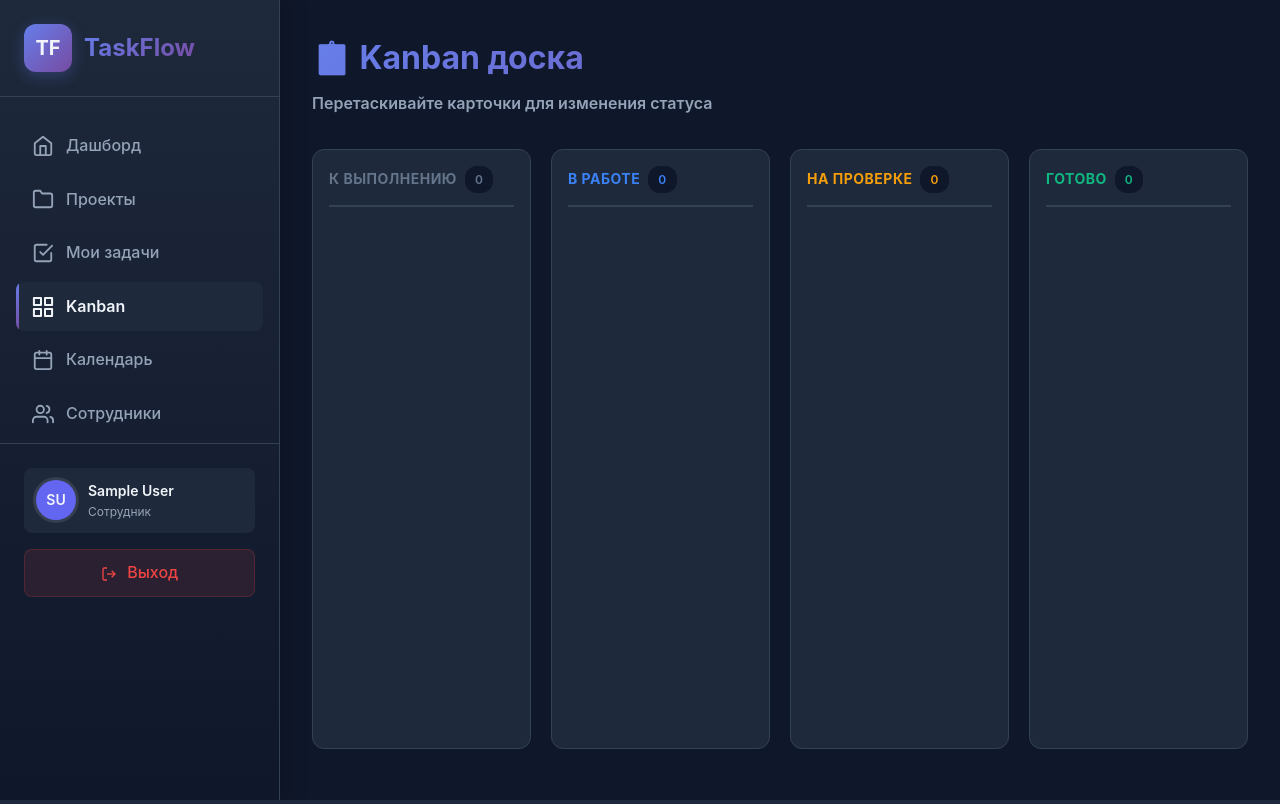
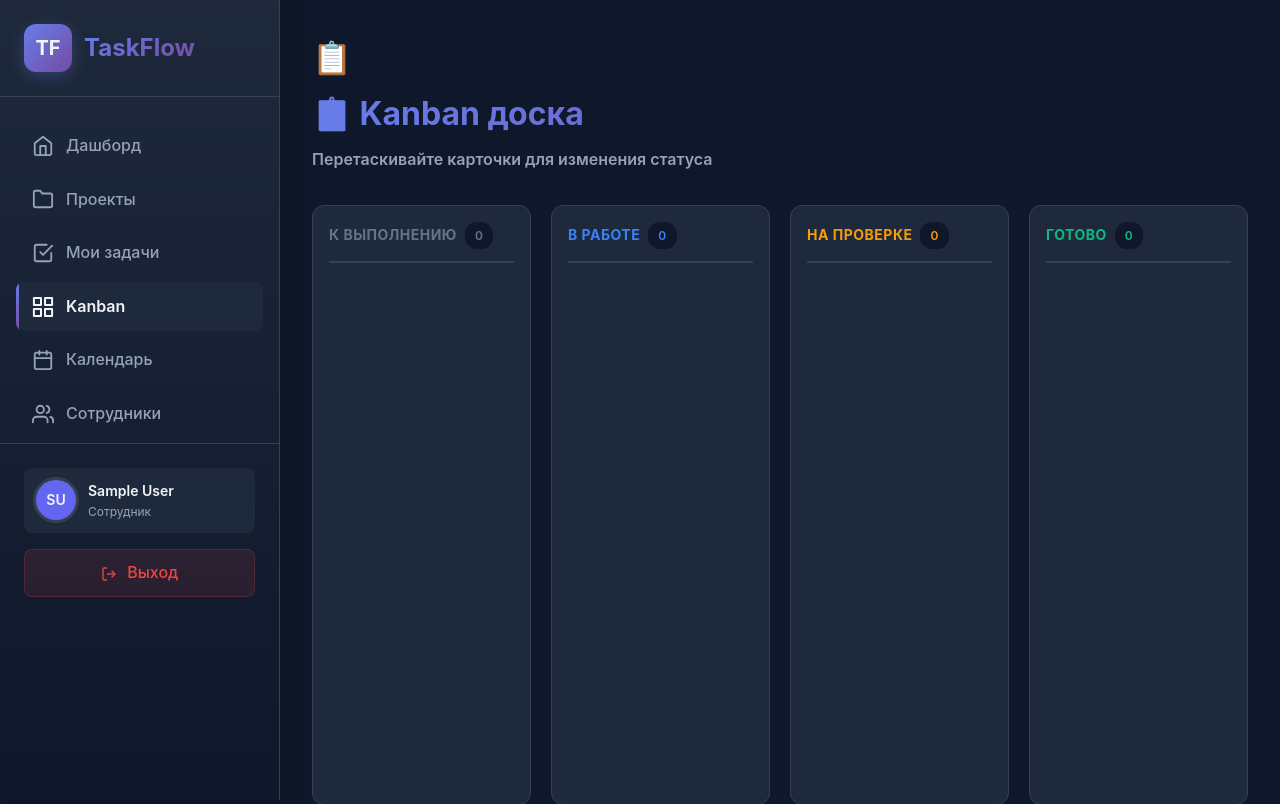
Before and after one commit to HappyHacker143/taskflow, a Django app: page /kanban/ in a window 1280 px wide. Shown: the top 804 px of the page. Run offline with Django 4.2, Linux system fonts and the light colour scheme; the visitor is signed in with stand-in values (Sample User, id 1); data comes from the database, SQL or seed files in the repository; data that the repository does not hold is empty.

```diff
--- a/tasks/templates/tasks/kanban.html
+++ b/tasks/templates/tasks/kanban.html
@@ -18,7 +18,10 @@
     background-clip: text;
     margin-bottom: 8px;
 }
+.kanban-icon {
+    margin-bottom: 5px;
 
+}
 .kanban-subtitle {
     color: var(--clr-text-muted);
     font-size: 16px;
@@ -232,6 +235,7 @@
 
 {% block content %}
 <div class="kanban-header">
+    <h1 class="kanban-icon">📋</h1>
     <h1 class="kanban-title">📋 Kanban доска</h1>
     <p class="kanban-subtitle">Перетаскивайте карточки для изменения статуса</p>
 </div>
--- a/tasks/templates/tasks/project_detail.html
+++ b/tasks/templates/tasks/project_detail.html
@@ -310,7 +310,7 @@
         </div>
 
         <div class="project-actions">
-            <a href="{% url 'task_create' project.pk %}" class="btn btn-primary">
+            <a href="{% url 'task_create' %}?project={{ project.pk }}" class="btn btn-primary">
                 + Задача
             </a>
             <a href="{% url 'project_edit' project.pk %}" class="btn btn-ghost">
```
